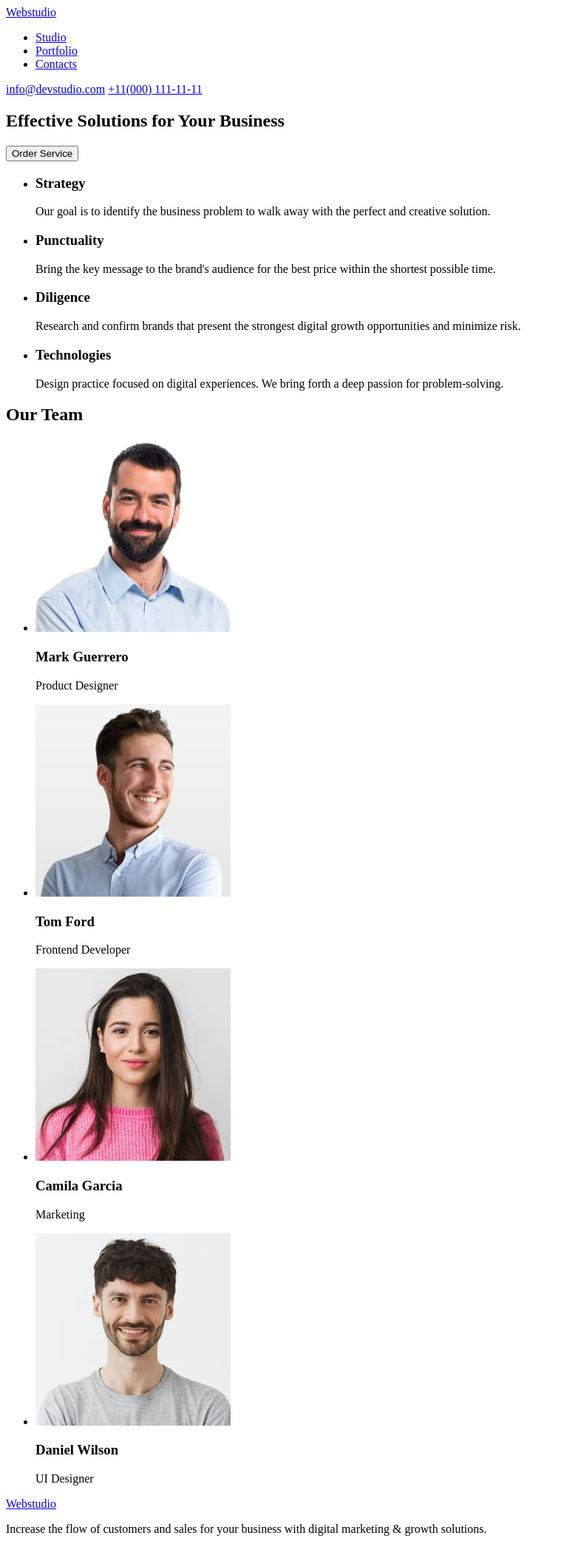
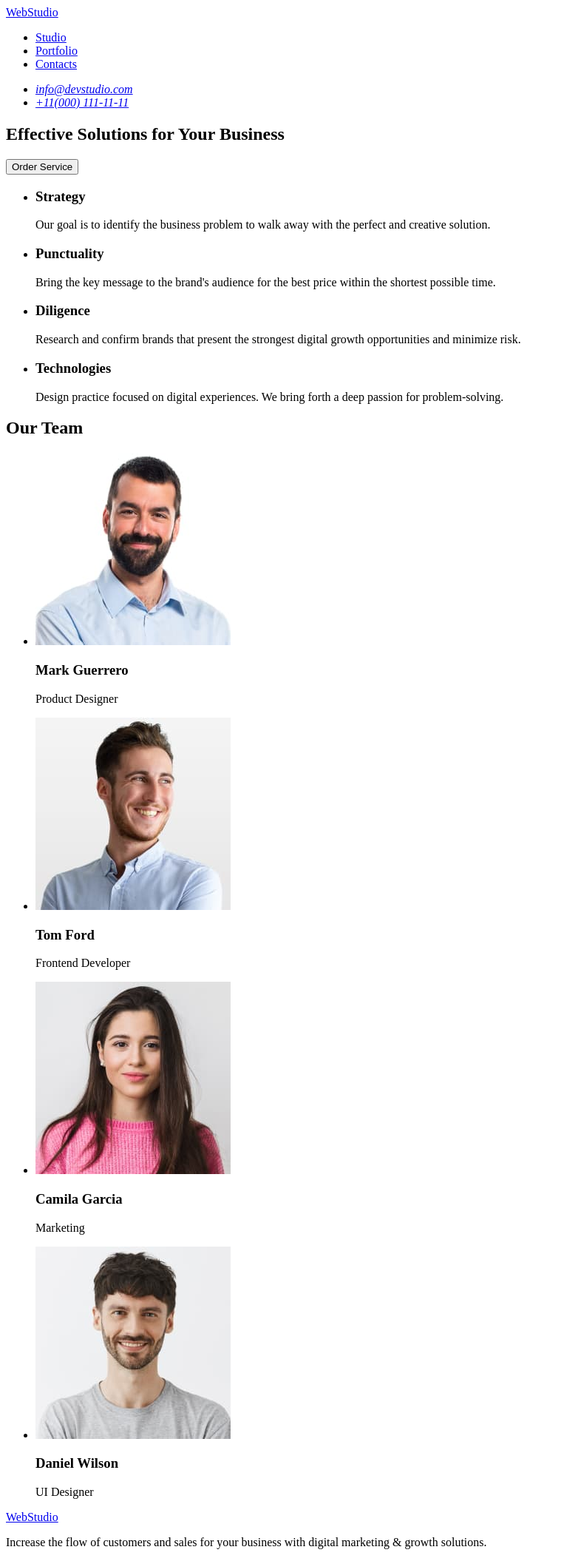
Before and after one commit to Veraz22/goit-markup-hw-01, a plain HTML site: page index.html in a window 1280 px wide. Shown: the whole page at 74% size, without its empty margins (0-759 px from the left). Drawn offline with Linux system fonts and the light colour scheme; files whose address does not match are found by name.

Commit message:
fixed bugs

```diff
--- a/index.html
+++ b/index.html
@@ -8,7 +8,7 @@
   <body>
     <header>
       <nav>
-        <a href="./index.html">Webstudio</a>
+        <a href="./index.html">WebStudio</a>
         <ul>
           <li>
             <a href="#">Studio</a>
@@ -21,8 +21,12 @@
           </li>
         </ul>
       </nav>
-      <a href="mailto:info@devstudio.com">info@devstudio.com</a>
-      <a href="tel:+11(000)111-11-11">+11(000) 111-11-11</a>
+      <address>
+        <ul>
+          <li><a href="mailto:info@devstudio.com">info@devstudio.com</a></li>
+          <li><a href="tel:+11(000)111-11-11">+11(000) 111-11-11</a></li>
+        </ul>
+      </address>
     </header>
 
     <main>
@@ -71,7 +75,7 @@
         <ul>
           <li>
             <img
-              src="./imges/ProductDesigner.jpg"
+              src="./images/ProductDesigner.jpg"
               alt="Product Designer"
               width="264"
             />
@@ -80,7 +84,7 @@
           </li>
           <li>
             <img
-              src="./imges/FrontendDeveloper.jpg"
+              src="./images/FrontendDeveloper.jpg"
               alt="Frontend Developer"
               width="264"
             />
@@ -88,7 +92,7 @@
             <p>Frontend Developer</p>
           </li>
           <li>
-            <img src="./imges/Marketing.jpg" alt="Marketing" width="264" />
+            <img src="./images/Marketing.jpg" alt="Marketing" width="264" />
             <h3>Camila Garcia</h3>
             <p>Marketing</p>
           </li>
@@ -102,7 +106,7 @@
     </main>
 
     <footer>
-      <a href="./index.html">Webstudio</a>
+      <a href="./index.html">WebStudio</a>
       <p>
         Increase the flow of customers and sales for your business with digital
         marketing & growth solutions.
```
Also changed, not shown: images/FrontendDeveloper.jpg (renamed from imges/FrontendDeveloper.jpg), images/Marketing.jpg (renamed from imges/Marketing.jpg), images/ProductDesigner.jpg (renamed from imges/ProductDesigner.jpg), images/UIDesigner.jpg (renamed from imges/UIDesigner.jpg), 2 other files.
